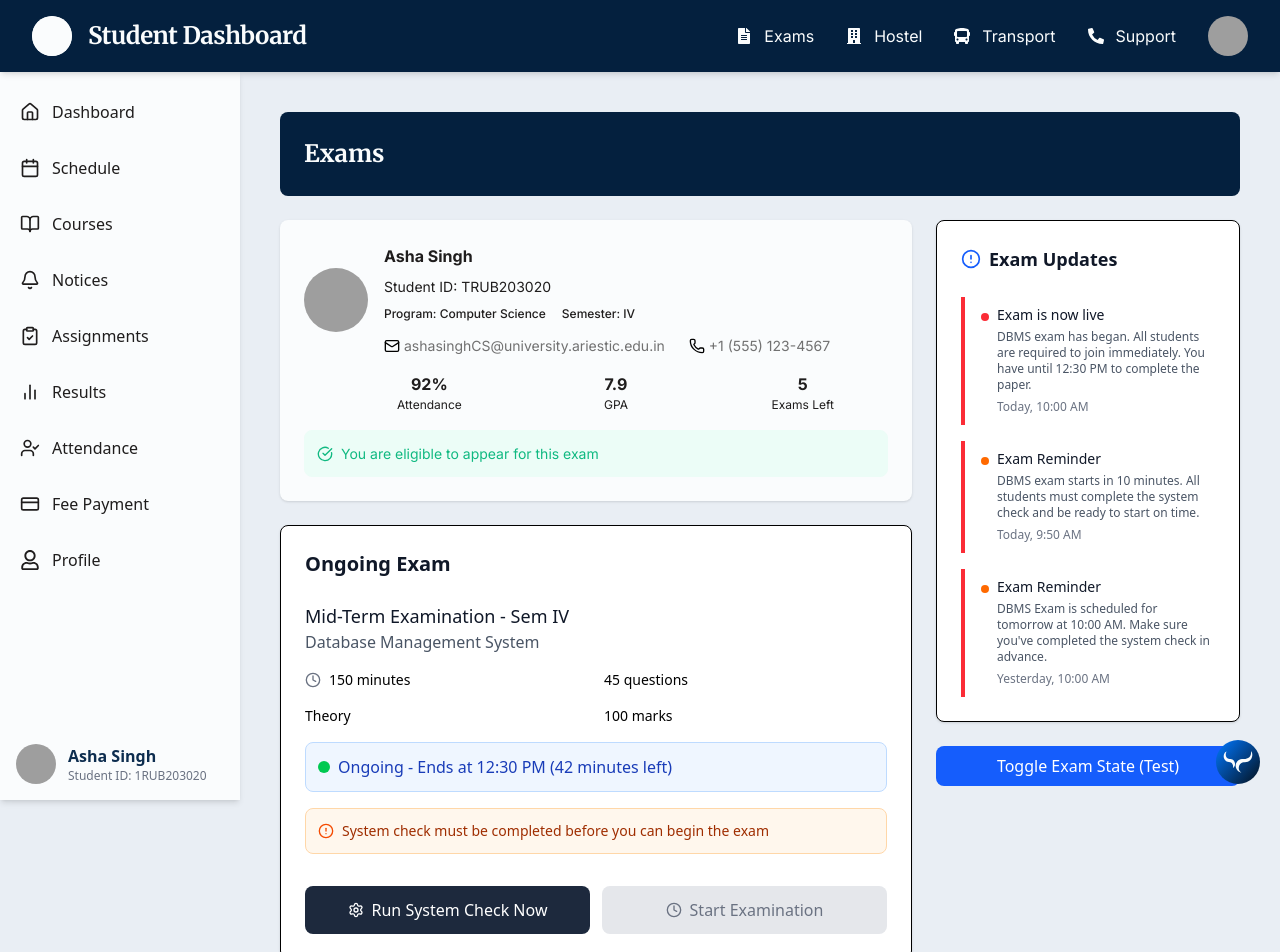
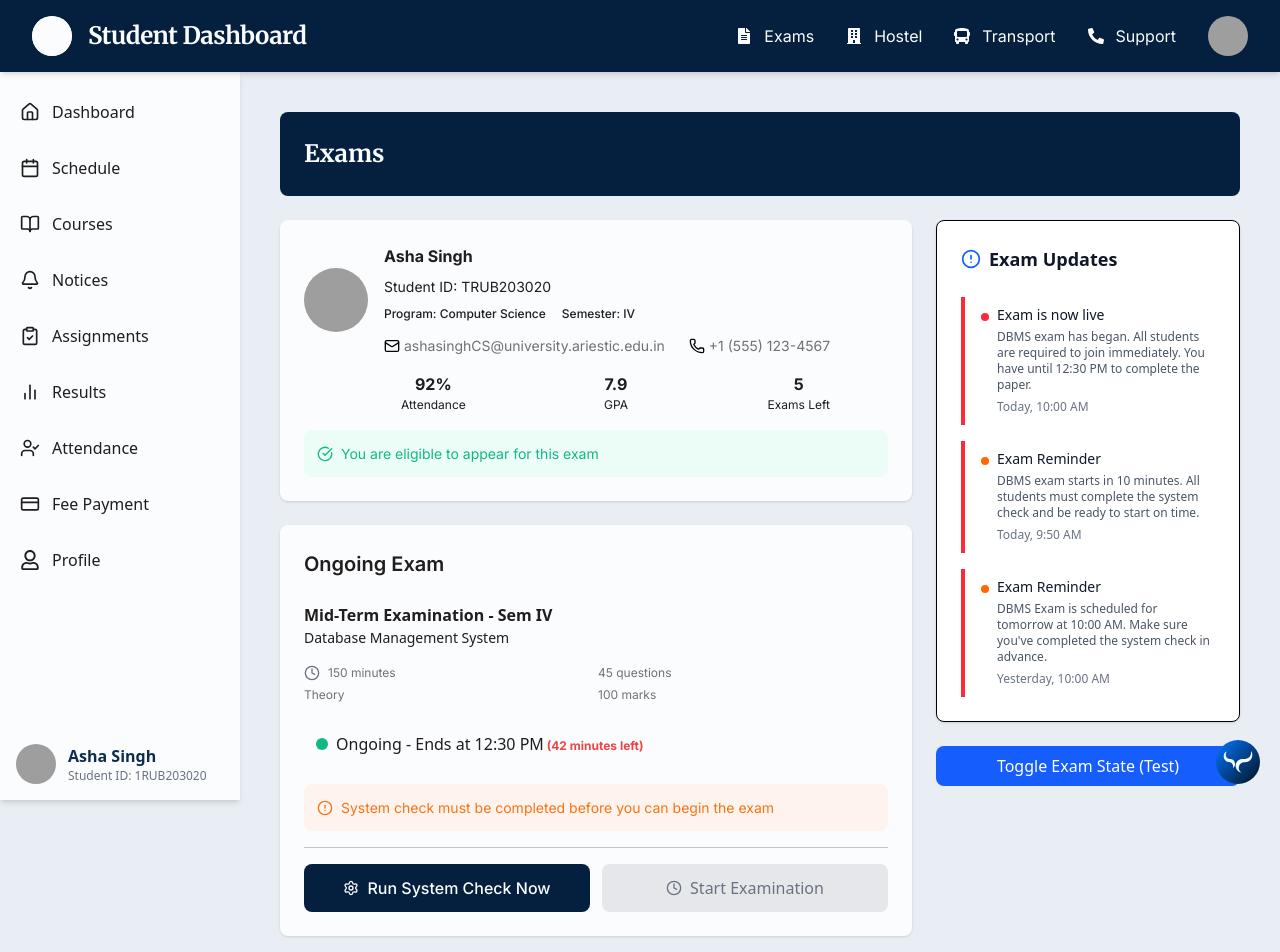
Before and after one commit to Aristiec/SMSfrontend, a React (Vite) app in the folder frontend/: page /student/exam in a window 1280 px wide. Shown: the top 952 px of the page. Built offline with nearby package versions, Linux system fonts and the light colour scheme; grey boxes are pictures that could not be loaded; a web font is replaced by a local one.

Commit message:
Updated on going and student info in exam page

```diff
--- a/frontend/src/components/student/Exam/Online/OnGoingExam.jsx
+++ b/frontend/src/components/student/Exam/Online/OnGoingExam.jsx
@@ -19,16 +19,22 @@ const OnGoingExam = ({ exam, onSystemCheck, onStartExam }) => {
   };
 
   return (
-    <div className="bg-white rounded-lg p-6 shadow-sm border">
-      <h2 className="text-xl font-semibold text-gray-900 mb-6">Ongoing Exam</h2>
+    <div className="bg-[#FAFCFD] rounded-lg p-6 shadow-sm ">
+      <h2 className="text-[20px] font-[Inter] font-semibold text-[#1F1D1D] mb-6">
+        Ongoing Exam
+      </h2>
 
       <div className="space-y-4">
         <div>
-          <h3 className="text-lg font-medium text-gray-900">{exam.title}</h3>
-          <p className="text-gray-600">{exam.subject}</p>
+          <h3 className="text-[16px] font-semibold text-[#1F1D1D]">
+            {exam.title}
+          </h3>
+          <p className="text-[#1F1D1D] text-[14px] font-medium">
+            {exam.subject}
+          </p>
         </div>
 
-        <div className="grid grid-cols-2 gap-4 text-sm">
+        <div className="grid grid-cols-2 gap-1 text-[12px] font-[Inter] text-[#717171]">
           <div className="flex items-center space-x-2">
             <Clock className="w-4 h-4 text-gray-500" />
             <span>{exam.duration} minutes</span>
@@ -44,36 +50,42 @@ const OnGoingExam = ({ exam, onSystemCheck, onStartExam }) => {
           </div>
         </div>
 
-        <div className="flex items-center space-x-2 p-3 bg-blue-50 border border-blue-200 rounded-lg">
-          <div className="w-3 h-3 bg-green-500 rounded-full"></div>
-          <span className="text-blue-800 font-medium">
-            Ongoing - Ends at {exam.endTime} ({timeLeft} minutes left)
+        <div className="flex items-center space-x-2 p-3 rounded-lg">
+          <div className="w-3 h-3 bg-[#10B981] rounded-full"></div>
+          <span className="text-[#1F1D1D] font-medium text-[16px]">
+            Ongoing - Ends at {exam.endTime}
+            <span className="text-[12px] text-[#EF4444] font-[Inter] font-bold">
+              {" "}
+              ({timeLeft} minutes left)
+            </span>
           </span>
         </div>
 
-        <div className="p-3 bg-orange-50 border border-orange-200 rounded-lg">
+        <div className="p-3 bg-[#FFF4ED] border border-[#FFF4ED] rounded-lg">
           <div className="flex items-center space-x-2">
-            <AlertCircle className="w-4 h-4 text-orange-600" />
-            <span className="text-orange-800 text-sm">
+            <AlertCircle className="w-4 h-4 text-[#F97316]" />
+            <span className="text-[#F97316] text-[14px] font-[Inter]">
               System check must be completed before you can begin the exam
             </span>
           </div>
         </div>
 
-        <div className="flex space-x-3 pt-4">
+        <div className="flex space-x-3 pt-4 border-t border-[#71717166]">
           <button
             onClick={onSystemCheck}
-            className="flex-1 bg-slate-800 text-white px-6 py-3 rounded-lg font-medium hover:bg-slate-700 transition-colors flex items-center justify-center space-x-2"
+            className="flex-1 bg-[#04203E] text-[#FAFCFD] px-6 py-3 rounded-lg font-medium transition-colors flex items-center justify-center space-x-2"
           >
             <Settings className="w-4 h-4" />
-            <span>Run System Check Now</span>
+            <span className="text-[16px] font-[Inter]">
+              Run System Check Now
+            </span>
           </button>
           <button
             onClick={onStartExam}
             disabled={!exam.systemCheckComplete}
             className={`flex-1 px-6 py-3 rounded-lg font-medium transition-colors flex items-center justify-center space-x-2 ${
               exam.systemCheckComplete
-                ? "bg-blue-600 text-white hover:bg-blue-700"
+                ? "bg-[#CFDCEB] text-[#717171]"
                 : "bg-gray-200 text-gray-500 cursor-not-allowed"
             }`}
           >
--- a/frontend/src/components/student/Exam/Online/StudentInfoCard.jsx
+++ b/frontend/src/components/student/Exam/Online/StudentInfoCard.jsx
@@ -38,7 +38,7 @@ const StudentInfoCard = ({ student }) => (
       </div>
     </div>
 
-    <div className="grid grid-cols-3 gap-4 mt-2 pt-2 ml-10">
+    <div className="grid grid-cols-3 gap-1 mt-2 pt-2 ml-10">
       <div className="text-center">
         <div className="text-[16px] font-[Inter] font-bold text-[#1F1D1D]">
           {student.attendance}%
```
